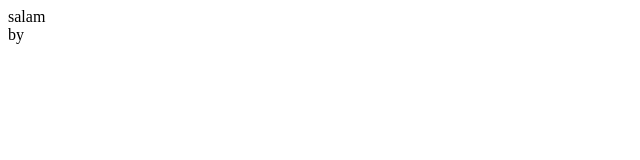
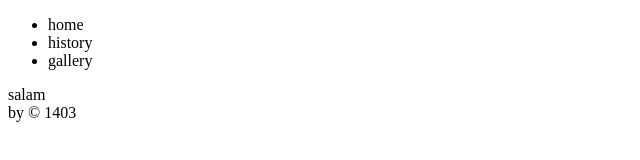
Before and after one commit to aliRivers90/Git_Project, a plain HTML site: page index.html in a window 1280 px wide. Shown: the whole page, without its empty margins (0-640 px from the left). Drawn offline with Linux system fonts and the light colour scheme.

Commit message:
navigation created

```diff
--- a/index.html
+++ b/index.html
@@ -6,11 +6,18 @@
     <title>Document</title>
 </head>
 <body>
+    <nav>
+        <ul>
+            <li>home</li>
+            <li>history</li>
+            <li>gallery</li>
+        </ul>
+    </nav>
     <head>
         salam
     </head>
     <footer>
-        by
+        by &copy; 1403
     </footer>
 </body>
 </html>
```
